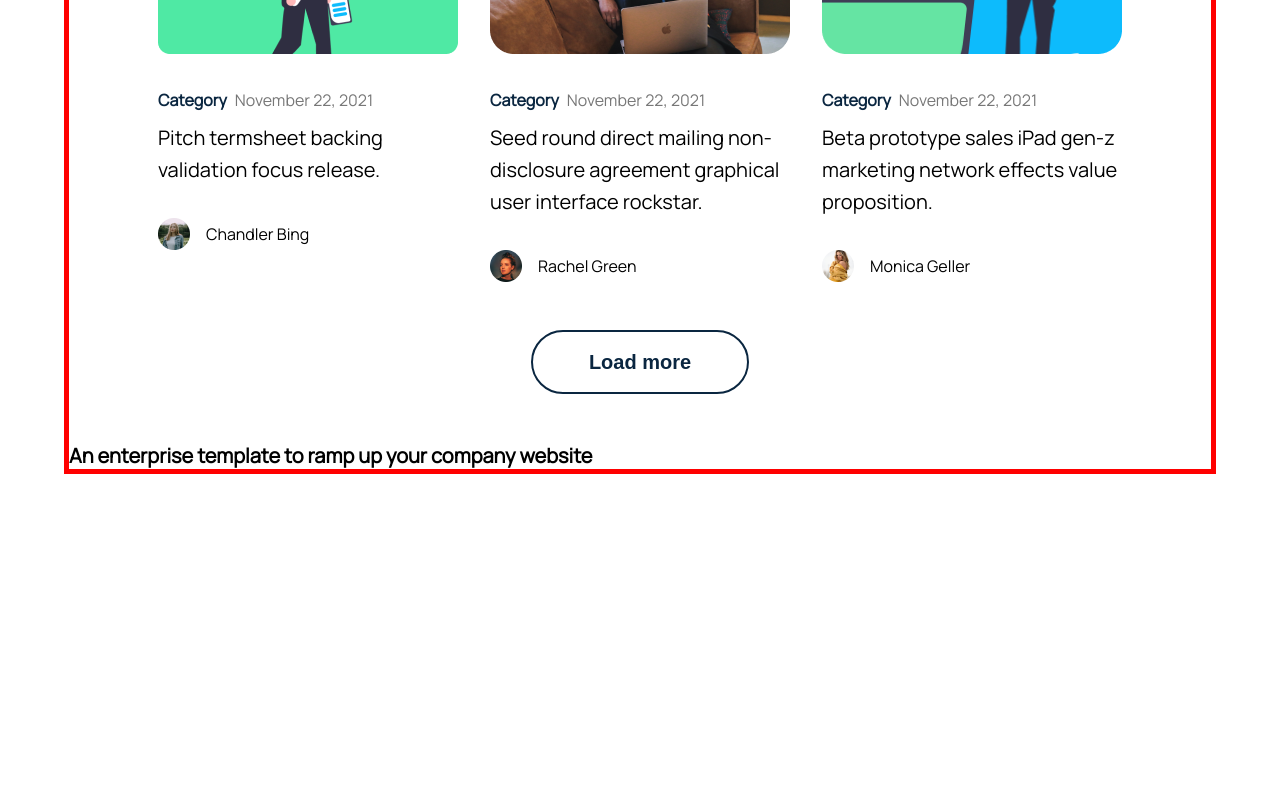
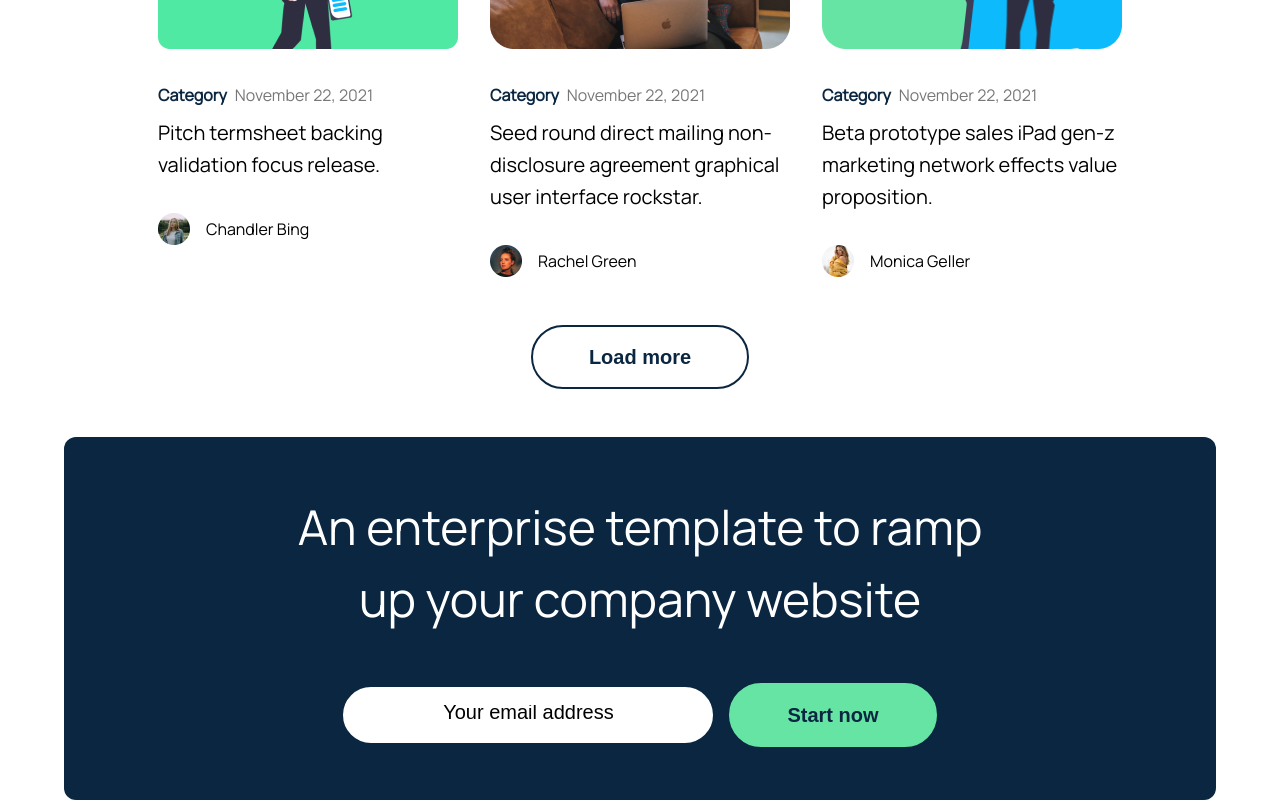
Before and after one commit to Inaboya/prestmit, a React (Create React App) app: page / in a window 1280 px wide. Shown: the part 5264-6064 px from the top of the page. Before the commit the page ends 5738 px from the top, so only its background shows below. Built offline with nearby package versions, Linux system fonts and the light colour scheme.

Commit message:
complete blog component

```diff
--- a/src/App.css
+++ b/src/App.css
@@ -583,7 +583,7 @@
 
 .blog-container {
   margin: 0 4rem;
-  border: 5px solid red;
+  /* border: 5px solid red; */
   display: flex;
   flex-direction: column;
   gap: 3rem;
@@ -597,6 +597,116 @@
   gap: 3rem;
 }
 
+.blog-wrapper-2 {
+  border-radius: 12px;
+  background: var(--Dark-Blue, #0a2640);
+  display: flex;
+  flex-direction: column;
+  justify-content: center;
+  align-items: center;
+  gap: 2rem;
+  padding: 4rem;
+}
+
+.blog-2-heading-text {
+  color: #fff;
+  text-align: center;
+
+  /* Headings/Text XXL */
+  font-size: 48px;
+  font-style: normal;
+  font-weight: 400;
+  line-height: 72px; /* 150% */
+}
+
+.blog-2-container {
+  display: flex;
+  flex-direction: column;
+  justify-content: center;
+  align-items: center;
+  gap: 3rem;
+  width: 716px;
+  height: 139px;
+  margin: 3rem;
+  /* border: 2px solid green; */
+}
+
+.blog-2-btn-wrapper {
+  width: 370px;
+  height: 56px;
+  flex-shrink: 0;
+  border-radius: 240px;
+  border: 2px solid #fff;
+  background: #fff;
+  display: flex;
+  justify-content: flex-start;
+  align-items: center;
+}
+
+.form-control {
+  width: 100%;
+  height: 100%;
+  border: none;
+  outline: none;
+  background: transparent;
+  /* color: #000;
+  font-size: 20px;
+  font-style: normal;
+  font-weight: 400;
+  line-height: 32px; */
+  /* 160% */
+}
+
+.blog-2-btn-wrapper {
+  display: inline-flex;
+  padding: 16px 56px;
+  justify-content: center;
+  align-items: center;
+  gap: 8px;
+  border-radius: 240px;
+  border: 2px solid #fff;
+  background: #fff;
+}
+
+input::placeholder {
+  color: #000;
+  text-align: center;
+
+  /* Paragraphs/Text S */
+  font-size: 20px;
+  font-style: normal;
+  font-weight: 400;
+  line-height: 32px; /* 160% */
+}
+
+.blog-2-btn-wrapper-2 {
+  display: inline-flex;
+  padding: 16px 56px;
+  justify-content: center;
+  align-items: center;
+  gap: 8px;
+  border-radius: 56px;
+  border: 2px solid var(--Green, #65e4a3);
+  background: var(--Green, #65e4a3);
+}
+
+.blog-2-btn {
+  border: none;
+  outline: none;
+  background: transparent;
+  color: var(--Dark-Blue, #0a2640);
+  font-size: 20px;
+  font-style: normal;
+  font-weight: 700;
+  line-height: 28px; /* 140% */
+}
+
+.blog-2-button-wrapper {
+  display: flex;
+  justify-content: center;
+  align-items: center;
+  gap: 1rem;
+}
 .blog-text-container {
   display: flex;
   flex-direction: column;
--- a/src/components/Blog.tsx
+++ b/src/components/Blog.tsx
@@ -142,8 +142,14 @@ const Blog: React.FC<BlogInterface> = ({ ref }) => {
                 </h1>
               </div>
 
-              <div className="blog-2-button-container">
+              <div className="blog-2-button-wrapper">
+                <div className="blog-2-btn-wrapper">
+                    <input type="text" className="form-control" placeholder="Your email address" />
+                </div>
 
+                <div className="blog-2-btn-wrapper-2">
+                    <button className="blog-2-btn">Start now</button>
+                </div>
               </div>
             </div>
           </div>
```
